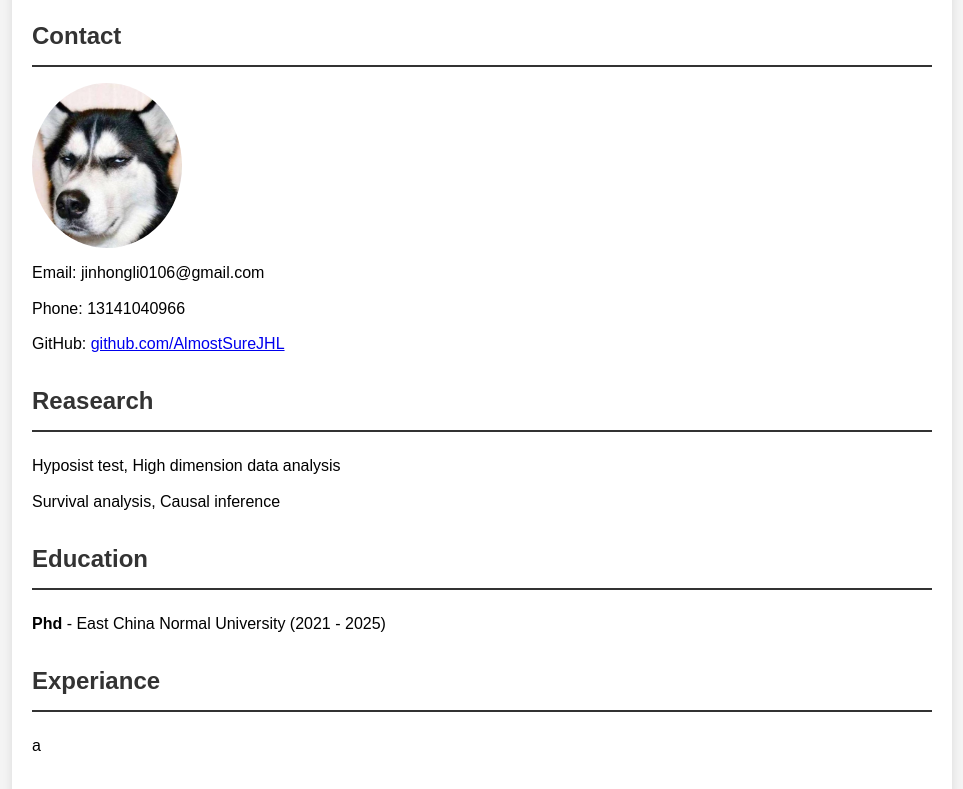
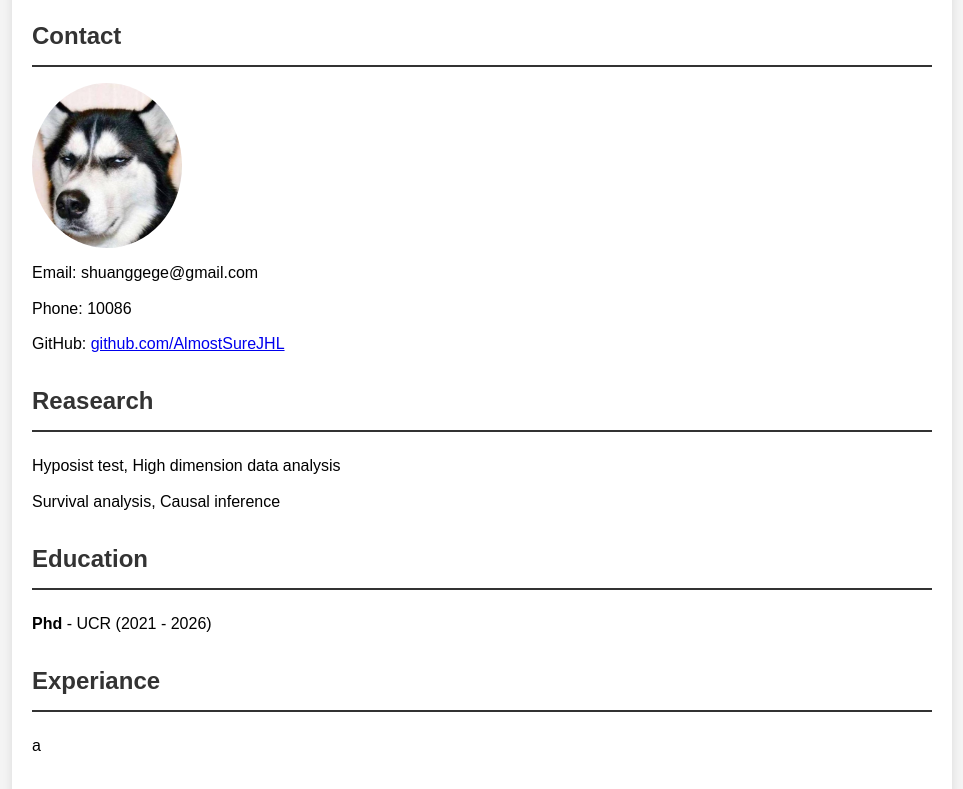
Before and after one commit to AlmostSureJHL/Shuang-Jiang, a plain HTML site: page index.html in a window 1280 px wide. Shown: the part 185-974 px from the top of the page, without its empty margins (158-1121 px from the left). Drawn offline with Linux system fonts and the light colour scheme.

Commit message:
Update index.html

```diff
--- a/index.html
+++ b/index.html
@@ -3,7 +3,7 @@
 <head>
     <meta charset="UTF-8">
     <meta name="viewport" content="width=device-width, initial-scale=1.0">
-    <title>我的个人简历</title>
+    <title>爽哥的个人简历</title>
     <link rel="stylesheet" href="style.css">
 
     <style>
@@ -68,8 +68,8 @@
             <h2>Contact</h2>
             <ul>
                 <img src="Myf.jpg" alt="我的照片" style="width:150px; border-radius:50%; margin-right:20px;">
-                <li>Email: jinhongli0106@gmail.com</li>
-                <li>Phone: 13141040966</li>
+                <li>Email: shuanggege@gmail.com</li>
+                <li>Phone: 10086</li>
                 <li>GitHub: <a href="https://github.com/AlmostSureJHL" target="_blank">github.com/AlmostSureJHL</a></li>
             </ul>
         </section>
@@ -85,7 +85,7 @@
         <section class="experience">
             <h2>Education</h2>
             <ul>
-                <li><strong>Phd</strong> - East China Normal University (2021 - 2025)</li>
+                <li><strong>Phd</strong> - UCR (2021 - 2026)</li>
             </ul>
         </section>
 
```
